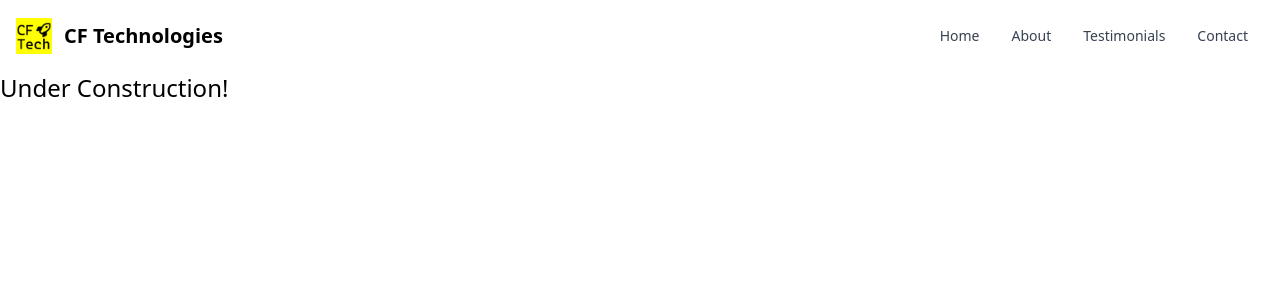
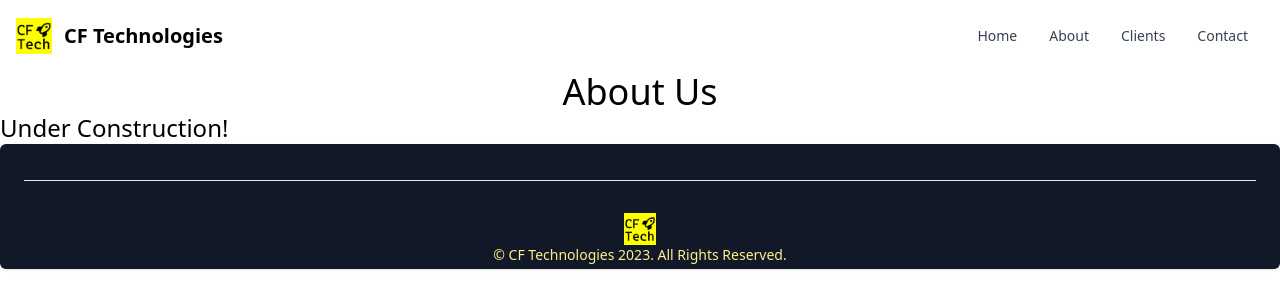
Before and after one commit to cf-tech/website, a Next.js app: page /about in a window 1280 px wide. Shown: the top 308 px of the page. Built offline with nearby package versions, Linux system fonts and the light colour scheme.

Commit message:
added footer, changed some headings

```diff
--- a/layouts/main.js
+++ b/layouts/main.js
@@ -22,7 +22,7 @@ export default function MainLayout({ children }) {
                   <a href="/about" className="block py-2 pl-3 pr-4 text-gray-700 rounded hover:bg-gray-100 md:hover:bg-transparent md:border-0 md:hover:text-yellow-200 md:p-0 dark:text-gray-400 md:dark:hover:text-yellow-200 dark:hover:bg-gray-700 dark:hover:text-yellow-200 md:dark:hover:bg-transparent">About</a>
                 </li>
                 <li>
-                  <a href="/testimonials" className="block py-2 pl-3 pr-4 text-gray-700 rounded hover:bg-gray-100 md:hover:bg-transparent md:border-0 md:hover:text-yellow-200 md:p-0 dark:text-gray-400 md:dark:hover:text-yellow-200 dark:hover:bg-gray-700 dark:hover:text-white md:dark:hover:bg-transparent">Testimonials</a>
+                  <a href="/testimonials" className="block py-2 pl-3 pr-4 text-gray-700 rounded hover:bg-gray-100 md:hover:bg-transparent md:border-0 md:hover:text-yellow-200 md:p-0 dark:text-gray-400 md:dark:hover:text-yellow-200 dark:hover:bg-gray-700 dark:hover:text-white md:dark:hover:bg-transparent">Clients</a>
                 </li>
                 <li>
                   <a href="/contact" className="block py-2 pl-3 pr-4 text-gray-700 rounded hover:bg-gray-100 md:hover:bg-transparent md:border-0 md:hover:text-yellow-200 md:p-0 dark:text-gray-400 md:dark:hover:text-yellow-200 dark:hover:bg-gray-700 dark:hover:text-white md:dark:hover:bg-transparent">Contact</a>
@@ -33,6 +33,14 @@ export default function MainLayout({ children }) {
         </nav>
         {children}
 
+        <footer className="p-1 bg-gray-900 rounded-md shadow md:px-6 md:py-1 dark:bg-gray-900">
+          <hr className="my-1 border-gray-200 sm:mx-auto dark:border-gray-700 lg:my-8" />
+          <div className="container  items-center text-center justify-between mx-auto">
+            <span className="block text-sm text-yellow-200 sm:text-center dark:text-yellow-200"><img className="h-8 max-w-lg mx-auto" src="/images/Logo.png" alt="CF Technologies Logo" />©
+              <a href="https://cf-tech.dev/" className="hover:underline object-right items-center"> CF Technologies</a> 2023. All Rights Reserved.
+            </span>
+          </div>
+        </footer>
       </main>
     </>
   )
--- a/pages/about.js
+++ b/pages/about.js
@@ -11,6 +11,7 @@ export default function About() {
                 <meta name="viewport" content="width=device-width, initial-scale=1" />
                 <link rel="icon" href="/favicon.ico" />
             </Head>
+            <h1 className="text-4xl text-center">About Us</h1>
             <h1 className="text-2xl">Under Construction!</h1>
 
 
--- a/pages/contact.js
+++ b/pages/contact.js
@@ -11,6 +11,7 @@ export default function Contact() {
                 <meta name="viewport" content="width=device-width, initial-scale=1" />
                 <link rel="icon" href="/favicon.ico" />
             </Head>
+            <h1 className="text-4xl text-center">Contact Us</h1>
             <h1 className="text-2xl">Under Construction!</h1>
 
 
--- a/pages/testimonials.js
+++ b/pages/testimonials.js
@@ -2,7 +2,7 @@ import Head from 'next/head'
 
 
 
-export default function Testimonials() {
+export default function Testimonals() {
     return (
         <>
             <Head>
@@ -11,6 +11,7 @@ export default function Testimonials() {
                 <meta name="viewport" content="width=device-width, initial-scale=1" />
                 <link rel="icon" href="/favicon.ico" />
             </Head>
+            <h1 className="text-4xl text-center">Our Clients</h1>
             <h1 className="text-2xl">Under Construction!</h1>
 
 
```
